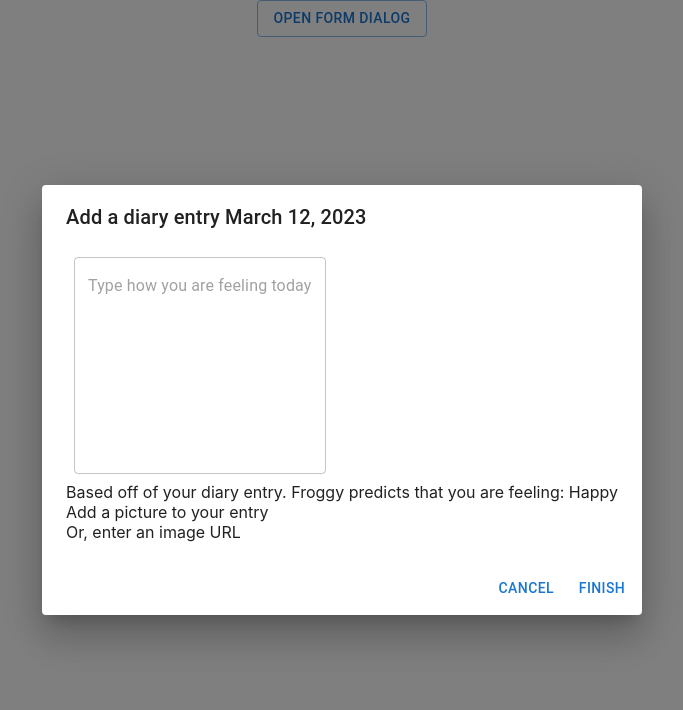
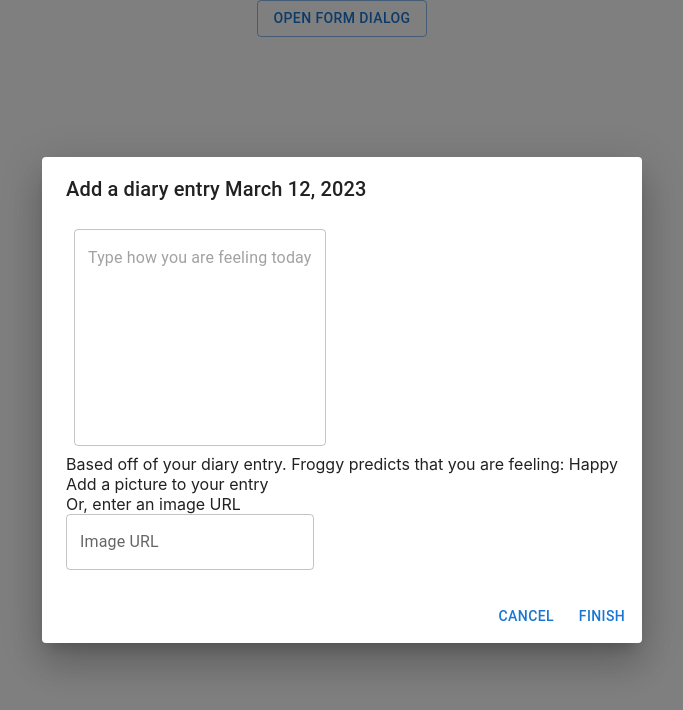
Before and after one commit to shmaiii/cmdf23, a React (Create React App) app in the folder front-end/: page / in a window 1280 px wide. Both pictures are taken after a click on the button "OPEN FORM DIALOG". Shown: the top 710 px of the page, without its empty margins (298-981 px from the left). Built offline with nearby package versions, Linux system fonts and the light colour scheme.

Commit message:
add url bar

```diff
--- a/front-end/src/pages/CreateEntry.js
+++ b/front-end/src/pages/CreateEntry.js
@@ -27,6 +27,7 @@ const CreateEntry = (props) => {
     <div>Based off of your diary entry. Froggy predicts that you are feeling: Happy</div>
     <div>Add a picture to your entry</div>
     <div>Or, enter an image URL</div>
+    <TextField id="outlined-basic" label="Image URL" variant="outlined"></TextField>
         </React.Fragment>
     );
 }
```
